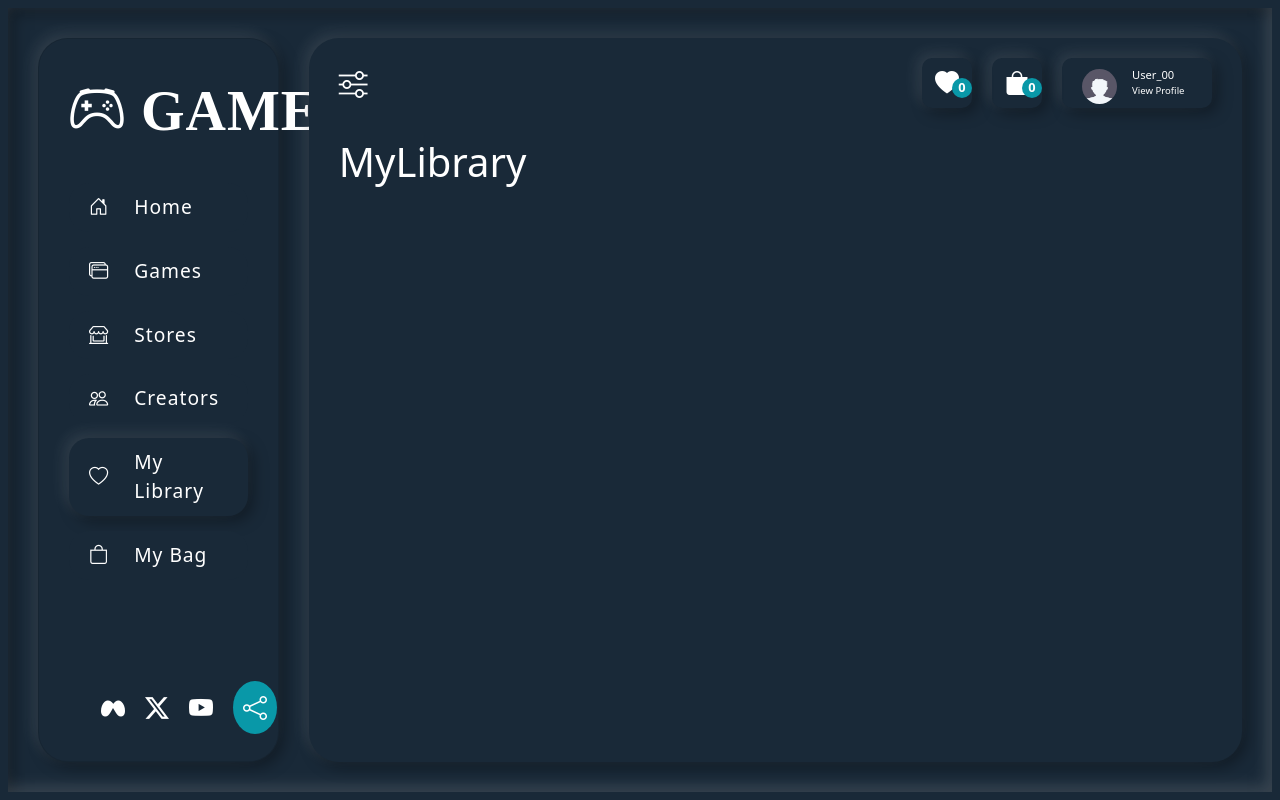
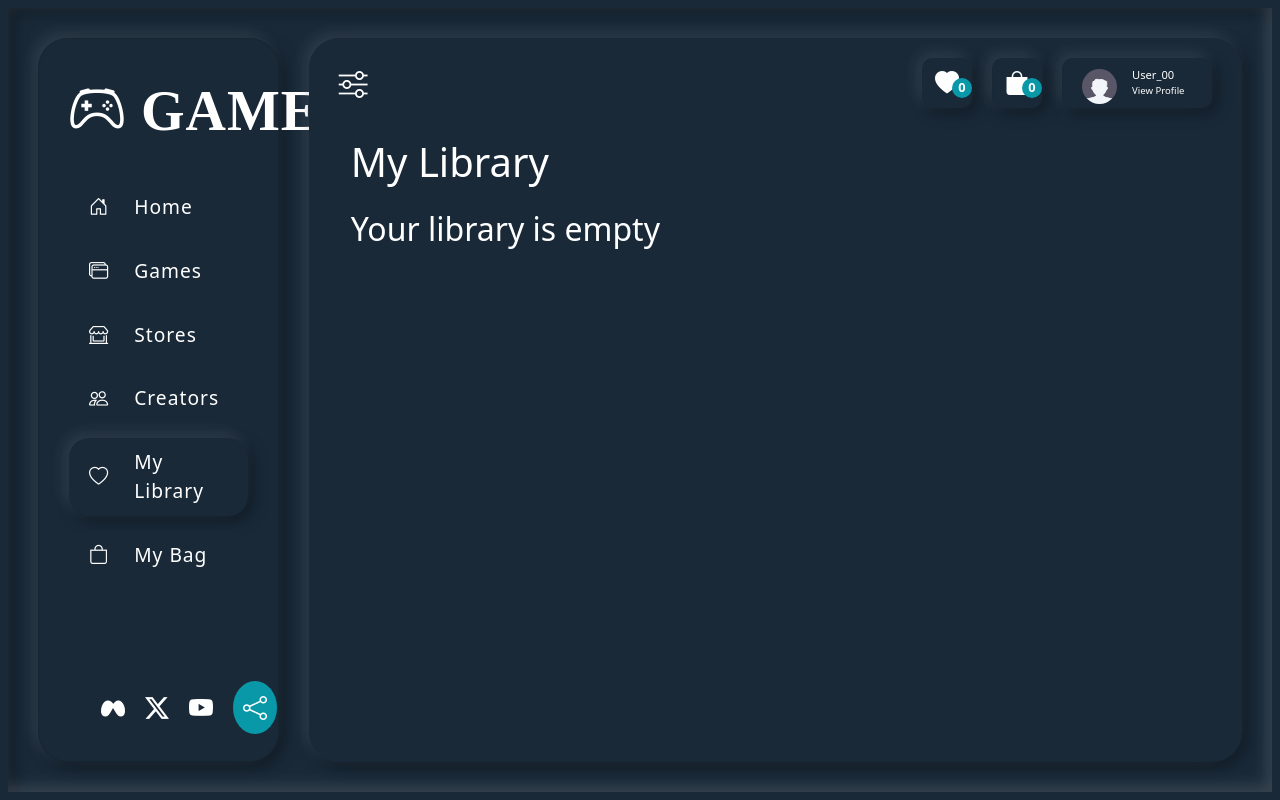
Before and after one commit to dimitarsabev00/Gamenest-App, a React (Vite) app: page / in a window 1280 px wide. Both pictures are taken after a click on the link "My Library". Built offline with nearby package versions, Linux system fonts and the light colour scheme; a web font is replaced by a local one.

Commit message:
Added Functionality For Add Game In My Library

```diff
--- a/src/App.tsx
+++ b/src/App.tsx
@@ -4,7 +4,8 @@ import "./App.scss";
 import { Creators, Games, Home, MyBag, MyLibrary, Stores } from "./screens";
 import { gamesData } from "./utils/constants";
 import { Game } from "./Types";
-
+import { useSelector } from "react-redux";
+import { RootState } from "./store";
 const App = () => {
   const [active, setActive] = useState(false);
   const [games, setGames] = useState<Game[]>([]);
@@ -67,6 +68,9 @@ const App = () => {
   useEffect(() => {
     setGames(gamesData);
   }, []);
+
+  const myLibrary = useSelector((state:RootState) => state.generalSlice.myLibrary);
+
   return (
     <main>
       <SideMenu active={active} sectionActive={handleSectionActive} />
@@ -81,7 +85,9 @@ const App = () => {
           )}
           {games && games.length > 0 && <Stores reference={storesRef} />}
           {games && games.length > 0 && <Creators reference={creatorsRef} />}
-          {games && games.length > 0 && <MyLibrary reference={myLibraryRef} />}
+          {games && games.length > 0 && (
+            <MyLibrary myLibrary={myLibrary} reference={myLibraryRef} />
+          )}
           {games && games.length > 0 && <MyBag reference={myBagRef} />}
         </div>
       </div>
--- a/src/components/GameCard/GameCard.tsx
+++ b/src/components/GameCard/GameCard.tsx
@@ -1,17 +1,32 @@
 import React from "react";
 import { Game } from "../../Types";
 import GameRating from "./GameRating";
+import { useDispatch, useSelector } from "react-redux";
+import { RootState, setGeneralFields } from "../../store";
 
 type GameCardProps = {
   game: Game;
 };
 
 const GameCard: React.FC<GameCardProps> = ({ game }) => {
+  const myLibrary: Game[] = useSelector(
+    (state: RootState) => state.generalSlice.myLibrary
+  );
+
+  const dispatch = useDispatch();
+  const handleAddToLibrary = (game: Game) => {
+    dispatch(setGeneralFields({ myLibrary: [...myLibrary, game] }));
+  };
+
   return (
     <div className="col-xl-3 col-lg-4 col-md-6">
       <div className="gameCard">
         <img src={game.img} alt={game.title} className="img-fluid" />
-        <a href="#" className={`like `}>
+        <a
+          href="#"
+          className={`like ${myLibrary.includes(game) ? "active" : undefined}`}
+          onClick={() => handleAddToLibrary(game)}
+        >
           <i className="bi bi-heart-fill"></i>
         </a>
         <div className="gameFeature">
--- a/src/components/GameCard/styles.scss
+++ b/src/components/GameCard/styles.scss
@@ -34,13 +34,11 @@
     justify-content: center;
     align-items: center;
     transition: 0.3s;
+    cursor: pointer;
 
-    &.active {
-      color: $color-second;
+    &.active .bi-heart-fill{
+      color: $color-second !important;
     }
-  }
-
-  span {
   }
 
   .gameFeature {
--- a/src/screens/MyLibrary/MyLibrary.tsx
+++ b/src/screens/MyLibrary/MyLibrary.tsx
@@ -1,12 +1,26 @@
 import React from "react";
+import { Game } from "../../Types";
+import { GameCard } from "../../components";
 
 type MyLibraryProps = {
+  myLibrary: Game[];
   reference: React.RefObject<HTMLElement>;
 };
-const MyLibrary: React.FC<MyLibraryProps> = ({ reference }) => {
+const MyLibrary: React.FC<MyLibraryProps> = ({ myLibrary, reference }) => {
   return (
     <section id="myLibrary" className="myLibrary" ref={reference}>
-      <h1>MyLibrary</h1>
+      <div className="container-fluid">
+        <div className="row mb-3">
+          <h1>My Library</h1>
+        </div>
+        <div className="row">
+          {myLibrary.length === 0 ? (
+            <h2>Your library is empty</h2>
+          ) : (
+            myLibrary.map((item) => <GameCard key={item._id} game={item} />)
+          )}
+        </div>
+      </div>
     </section>
   );
 };
--- a/src/store/index.ts
+++ b/src/store/index.ts
@@ -8,5 +8,6 @@ const store = configureStore({
     generalSlice,
   },
 });
+export type RootState = ReturnType<typeof store.getState>;
 
 export default store;
--- a/src/store/slices/generalSlice.ts
+++ b/src/store/slices/generalSlice.ts
@@ -1,6 +1,8 @@
 import { createSlice } from "@reduxjs/toolkit";
 
-const initialState = {};
+const initialState = {
+  myLibrary: [],
+};
 
 export const generalSlice = createSlice({
   name: "generalSlice",
```
